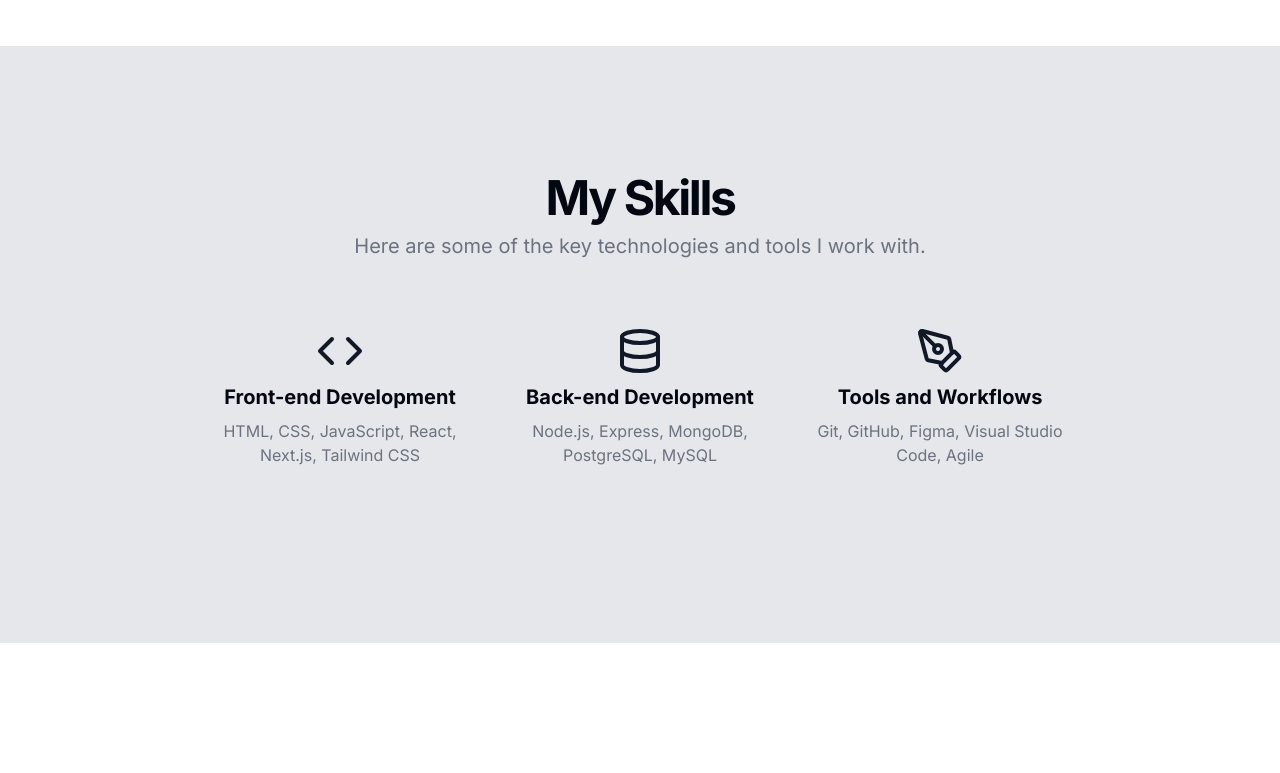
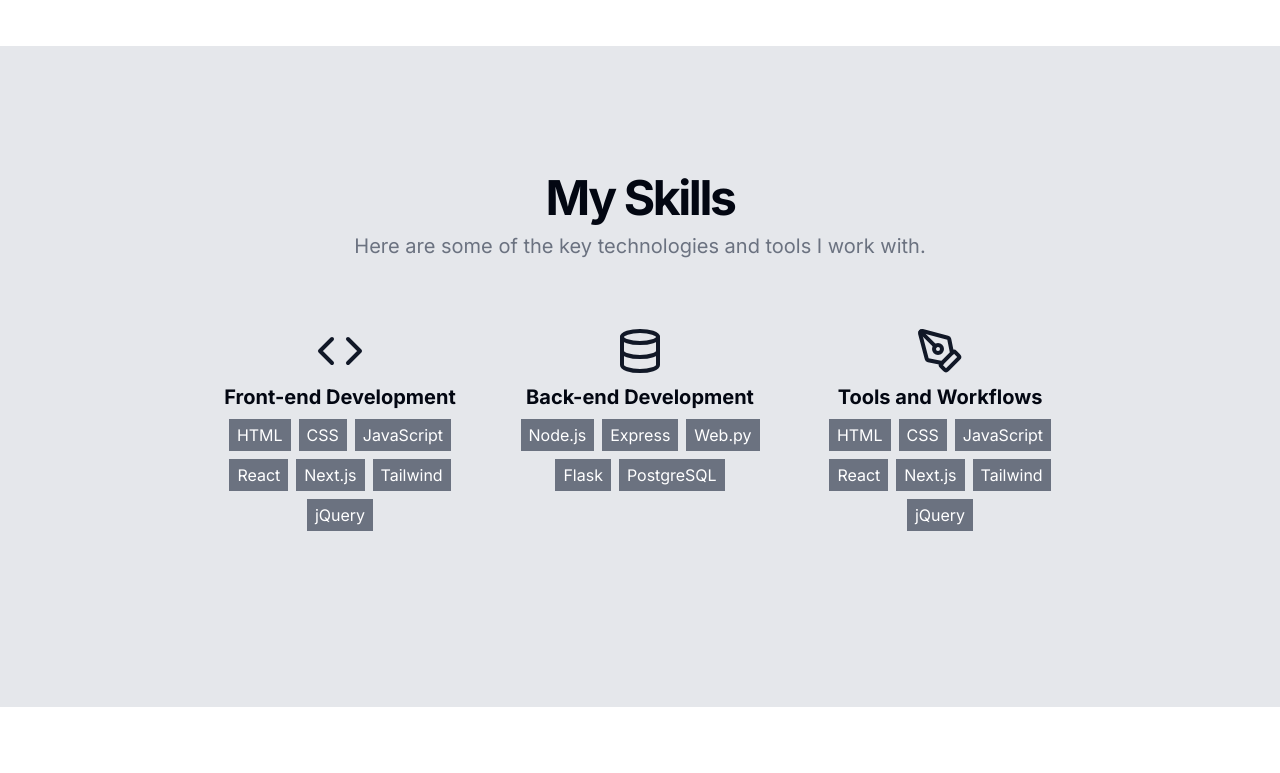
Before and after one commit to Eds-Dbug/news-profile2, a Next.js app in the folder news-profile/: page / in a window 1280 px wide. Shown: the part 516-1289 px from the top of the page. Built offline with nearby package versions, Linux system fonts and the light colour scheme.

Commit message:
data entered came out better than expected.

```diff
--- a/news-profile/src/app/page.tsx
+++ b/news-profile/src/app/page.tsx
@@ -93,7 +93,6 @@ export default function Home() {
         </div>
       </section>
 
-
       <section id="skills" className="w-full py-12 md:py-24 lg:py-32 bg-gray-200">
         <div className="container px-4 md:px-6 flex flex-col items-center justify-center space-y-4 text-center max-w-[900px] mx-auto">
           <div className="space-y-2">
@@ -102,21 +101,39 @@ export default function Home() {
               Here are some of the key technologies and tools I work with.
             </p>
           </div>
-          <div className="mx-auto grid max-w-5xl items-center gap-6 py-12 lg:grid-cols-3 lg:gap-12">
+          <div className="mx-auto grid max-w-5xl items-start gap-6 py-12 lg:grid-cols-3 lg:gap-12">
             <div className="flex flex-col items-center justify-center space-y-2">
               <CodeIcon className="h-12 w-12 text-primary" />
               <h3 className="text-xl font-bold">Front-end Development</h3>
-              <p className="text-muted-foreground">HTML, CSS, JavaScript, React, Next.js, Tailwind CSS</p>
+              <div className="flex flex-wrap justify-center gap-2">
+                {skills[0].items.map((item, idx) => (
+                  <span key={idx} className="bg-muted-foreground text-white text-md px-2 py-1">
+                    {item}
+                  </span>
+                ))}
+              </div>
             </div>
             <div className="flex flex-col items-center justify-center space-y-2">
               <DatabaseIcon className="h-12 w-12 text-primary" />
               <h3 className="text-xl font-bold">Back-end Development</h3>
-              <p className="text-muted-foreground">Node.js, Express, MongoDB, PostgreSQL, MySQL</p>
+              <div className="flex flex-wrap justify-center gap-2">
+                {skills[1].items.map((item, idx) => (
+                  <span key={idx} className="bg-muted-foreground text-white text-md px-2 py-1">
+                    {item}
+                  </span>
+                ))}
+              </div>
             </div>
             <div className="flex flex-col items-center justify-center space-y-2">
               <PenToolIcon className="h-12 w-12 text-primary" />
               <h3 className="text-xl font-bold">Tools and Workflows</h3>
-              <p className="text-muted-foreground">Git, GitHub, Figma, Visual Studio Code, Agile</p>
+              <div className="flex flex-wrap justify-center gap-2">
+                {skills[0].items.map((item, idx) => (
+                  <span key={idx} className="bg-muted-foreground text-white text-md px-2 py-1">
+                    {item}
+                  </span>
+                ))}
+              </div>
             </div>
           </div>
         </div>
```
